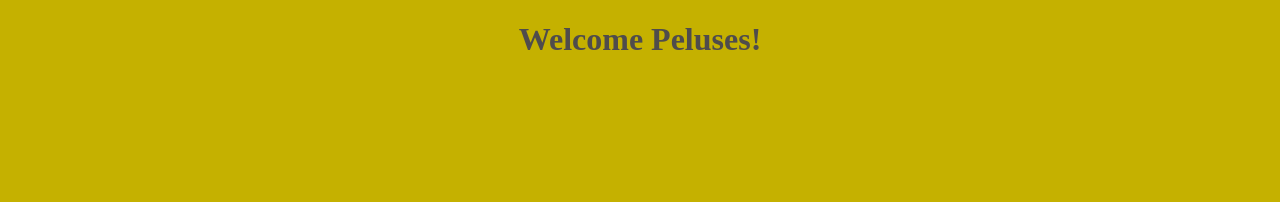
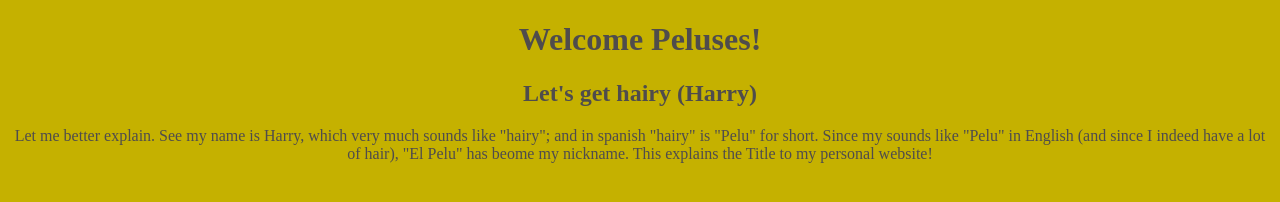
Before and after one commit to Harrythehick/el-pelus-page, a plain HTML site: page index.html in a window 1280 px wide. Drawn offline with Linux system fonts and the light colour scheme.

Commit message:
add script.js, connect to index.html

```diff
--- a/index.html
+++ b/index.html
@@ -6,5 +6,7 @@
     </head>
     <body>
         <h1>Welcome Peluses!</h1>
+        <script src="script.js"></script>
+        <p>Let me better explain. See my name is Harry, which very much sounds like "hairy"; and in spanish "hairy" is "Pelu" for short. Since my sounds like "Pelu" in English (and since I indeed have a lot of hair), "El Pelu" has beome my nickname. This explains the Title to my personal website!</p>
     </body>
 </html>
--- /dev/null
+++ b/script.js
@@ -0,0 +1,3 @@
+const h2 = document.createElement("h2");
+h2.textContent = "Let's get hairy (Harry)";
+document.querySelector("body").appendChild(h2);
```
